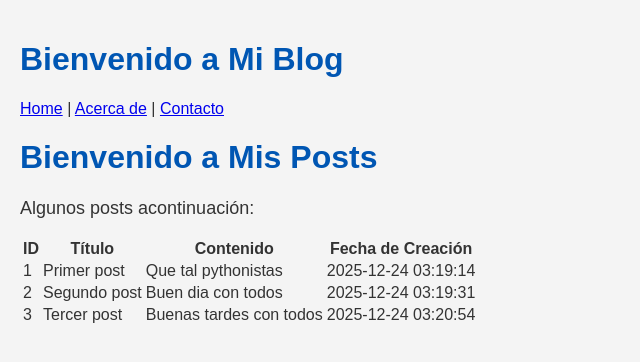
After one commit to jorgeav527/api-27v-test, a Flask app: page /post in a window 1280 px wide. The commit adds this page. Shown: the top 362 px of the page, without its empty margins (0-640 px from the left). Run offline with Flask 3, Linux system fonts and the light colour scheme; data comes from the database, SQL or seed files in the repository.

Commit message:
add: list posts

```diff
--- a/app.py
+++ b/app.py
@@ -1,8 +1,12 @@
 from flask import Flask, render_template, jsonify
+import sqlite3
 
 app = Flask(__name__)
 
-# conection
+def get_db_connection():
+    conn = sqlite3.connect('database.db')
+    conn.row_factory = sqlite3.Row
+    return conn
 
 my_dict = {
     "nombre": "jorge",
@@ -15,15 +19,21 @@ def json():
     # extraer los datos de la base de datos
     return jsonify(my_dict)
 
-@app.route("/index")
-def index():
+@app.route("/str")
+def string():
+    return "hola con todos"
+
+@app.route("/")
+def base():
     # extraer los datos de la base de datos
-    return render_template("index.html")
+    return render_template("base.html")
 
 @app.route("/home")
 def home():
     return render_template("home.html")
 
-@app.route("/str")
-def string():
-    return "hola con todos"
+@app.route('/post', methods=['GET'])
+def get_all_post():
+    conn = get_db_connection()
+    posts_data = conn.execute('SELECT * FROM posts').fetchall()
+    return render_template("post/list_post.html", posts=posts_data)
--- a/templates/index.html
+++ b/templates/base.html
@@ -9,7 +9,9 @@
     <link rel="stylesheet" href="{{ url_for('static', filename='main.css') }}">
 </head>
 <body>
+
     <h1>Bienvenido a Mi Blog</h1>
+    {% include "navbar.html" %}
     <div>
         {% block content %}
         <p>Este es el index</p>
--- a/templates/home.html
+++ b/templates/home.html
@@ -1,4 +1,4 @@
-{% extends 'index.html' %}
+{% extends 'base.html' %}
 
 {% block title %}
 <title>Home</title>
--- /dev/null
+++ b/templates/navbar.html
@@ -0,0 +1,5 @@
+<nav>
+    <a href="/home">Home</a> |
+    <a href="#">Acerca de</a> |
+    <a href="#">Contacto</a>
+</nav>
--- /dev/null
+++ b/templates/post/list_post.html
@@ -0,0 +1,28 @@
+{% extends 'base.html' %}
+
+{% block title %}<title>Post</title>{% endblock %}
+
+{% block content %}
+<h1>Bienvenido a Mis Posts</h1>
+<p>Algunos posts acontinuación:</p>
+    <table class="table table-bordered">
+        <thead>
+            <tr>
+                <th>ID</th>
+                <th>Título</th>
+                <th>Contenido</th>
+                <th>Fecha de Creación</th>
+            </tr>
+        </thead>
+        <tbody>
+            {% for post in posts %}
+                <tr>
+                    <td>{{ post['id'] }}</td>
+                    <td>{{ post['title'] }}</td>
+                    <td>{{ post['content'] }}</td>
+                    <td>{{ post['created'] }}</td>
+                </tr>
+            {% endfor %}
+        </tbody>
+    </table>
+{% endblock %}
```
Also changed, not shown: templates/post/create.html (added).
